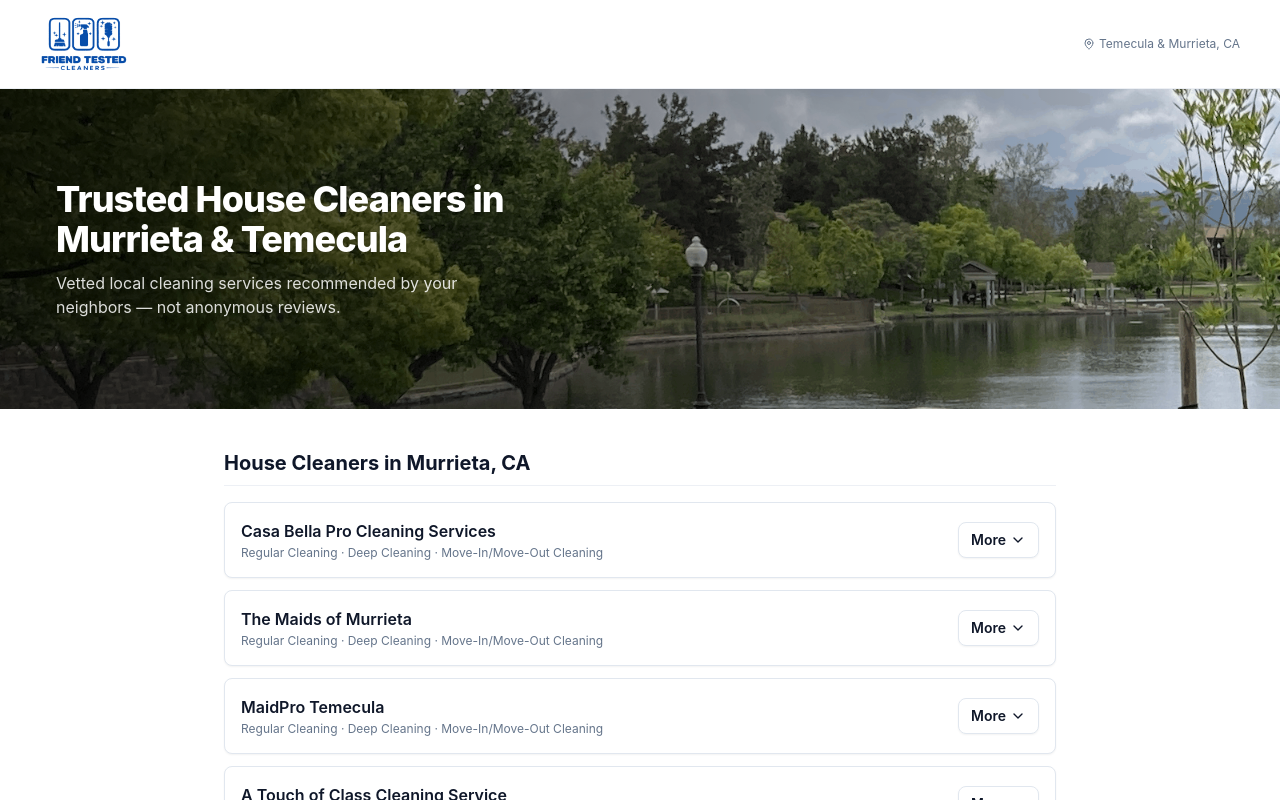
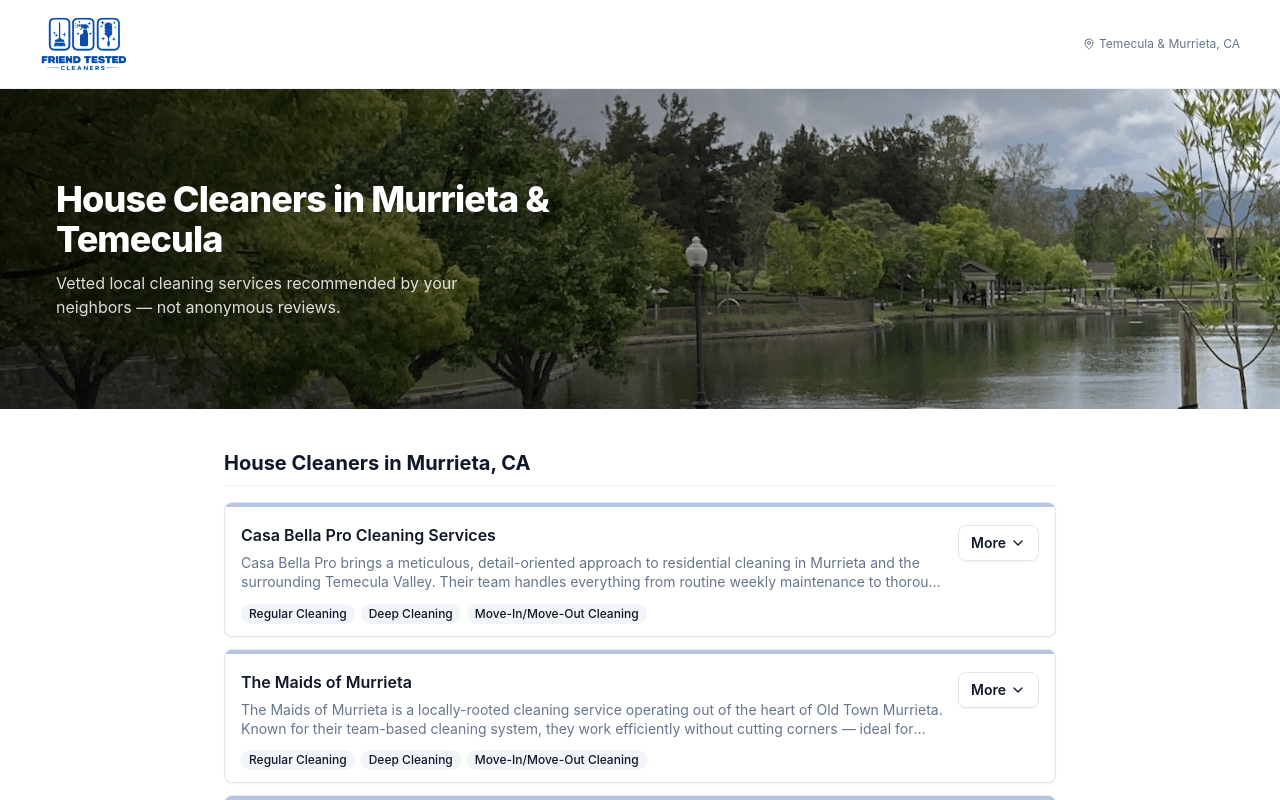
Before and after one commit to smiiith/friend-tested, a React (Vite) app: page / in a window 1280 px wide. Shown: the top 800 px of the page. Built offline with nearby package versions, Linux system fonts and the light colour scheme; no server answers.

Commit message:
swap out a couple services. some UI cleanup

```diff
--- a/index.html
+++ b/index.html
@@ -64,14 +64,14 @@
           "itemListElement": [
             { "@type": "ListItem", "position": 1, "name": "Casa Bella Pro Cleaning Services", "url": "https://friendtested.pro/cleaners/casa-bella-pro-cleaning-services" },
             { "@type": "ListItem", "position": 2, "name": "The Maids of Murrieta", "url": "https://friendtested.pro/cleaners/the-maids-of-murrieta" },
-            { "@type": "ListItem", "position": 3, "name": "MaidPro Temecula", "url": "https://friendtested.pro/cleaners/maidpro-temecula" },
+            { "@type": "ListItem", "position": 3, "name": "Julie's House Cleaning Services", "url": "https://friendtested.pro/cleaners/julies-house-cleaning-services" },
             { "@type": "ListItem", "position": 4, "name": "A Touch of Class Cleaning Service", "url": "https://friendtested.pro/cleaners/a-touch-of-class-cleaning-service" },
             { "@type": "ListItem", "position": 5, "name": "Barreras Cleaning Services", "url": "https://friendtested.pro/cleaners/barreras-cleaning-services" },
             { "@type": "ListItem", "position": 6, "name": "HouseCleaning by Christina", "url": "https://friendtested.pro/cleaners/housecleaning-by-christina" },
             { "@type": "ListItem", "position": 7, "name": "Maid Spotless", "url": "https://friendtested.pro/cleaners/maid-spotless" },
             { "@type": "ListItem", "position": 8, "name": "Maria's Cleaning Service", "url": "https://friendtested.pro/cleaners/marias-cleaning-service" },
             { "@type": "ListItem", "position": 9, "name": "Your Favorite Cleaners", "url": "https://friendtested.pro/cleaners/your-favorite-cleaners" },
-            { "@type": "ListItem", "position": 10, "name": "Molly Maid of Temecula Valley", "url": "https://friendtested.pro/cleaners/molly-maid-of-temecula-valley" }
+            { "@type": "ListItem", "position": 10, "name": "Martha's and Company Cleaning Services", "url": "https://friendtested.pro/cleaners/marthas-and-company-cleaning-services" }
           ]
         }
       ]
--- a/src/components/LandingPage.tsx
+++ b/src/components/LandingPage.tsx
@@ -13,19 +13,20 @@
 import cleanersData from "@/data/cleaners.json";
 import neighborhoodsData from "@/data/neighborhoods.json";
 
-type Cleaner = typeof cleanersData[0];
+type Cleaner = (typeof cleanersData)[0];
 
 export function LandingPage() {
   const [expandedId, setExpandedId] = useState<string | null>(null);
   const [bookingCleaner, setBookingCleaner] = useState<Cleaner | null>(null);
 
   useEffect(() => {
-    document.title = "Friend Tested Cleaners | Trusted House Cleaners in Murrieta & Temecula, CA";
+    document.title =
+      "Friend Tested Cleaners | House Cleaners in Murrieta & Temecula, CA";
     const meta = document.querySelector('meta[name="description"]');
     if (meta) {
       meta.setAttribute(
         "content",
-        "Find vetted local house cleaners and maid services in Murrieta and Temecula, CA. Browse trusted cleaning services recommended by your neighbors."
+        "Find vetted local house cleaners and maid services in Murrieta and Temecula, CA. Browse cleaning services recommended by your neighbors.",
       );
     }
   }, []);
@@ -54,7 +55,11 @@
     <div className="min-h-screen bg-background flex flex-col">
       {/* ── Nav ── */}
       <header className="w-full px-5 md:px-10 py-4 flex items-center justify-between border-b border-border/60 bg-background/95 backdrop-blur-sm sticky top-0 z-40">
-        <img src="/logos/friend-tested-cleaners-dark-blue.png" alt="Friend Tested Cleaners" className="h-14 w-auto" />
+        <img
+          src="/logos/friend-tested-cleaners-dark-blue.png"
+          alt="Friend Tested Cleaners"
+          className="h-14 w-auto"
+        />
         <span className="inline-flex items-center gap-1 text-xs text-muted-foreground">
           <MapPin className="w-3 h-3" />
           Temecula &amp; Murrieta, CA
@@ -74,16 +79,16 @@
         {/* Text */}
         <div className="relative h-full flex flex-col justify-center px-6 sm:px-10 md:px-14 max-w-2xl">
           <h1 className="text-3xl sm:text-4xl font-extrabold text-white leading-tight tracking-tight mb-3 drop-shadow">
-            Trusted House Cleaners in Murrieta &amp; Temecula
+            House Cleaners in Murrieta &amp; Temecula
           </h1>
           <p className="text-sm sm:text-base text-white/85 max-w-md">
-            Vetted local cleaning services recommended by your neighbors — not anonymous reviews.
+            Vetted local cleaning services recommended by your neighbors — not
+            anonymous reviews.
           </p>
         </div>
       </section>
 
       <main className="flex-1 w-full max-w-4xl mx-auto px-5 md:px-8 py-10">
-
         {/* ── Murrieta section ── */}
         <CleanerSection
           title="House Cleaners in Murrieta, CA"
@@ -130,12 +135,12 @@
           <p className="text-sm leading-relaxed">
             Whether you need weekly housekeeping, a one-time deep clean, or a
             move-out cleaning in Murrieta or Temecula, the right cleaner makes
-            all the difference. Friend Tested Cleaners is a directory of local home
-            cleaning services in the Temecula Valley — from established franchises
-            like MaidPro and Molly Maid to trusted independent cleaners who know
-            your neighborhood by name. Browse listings above to find a house
-            cleaner near you, or click any name to learn more about their services
-            and coverage area.
+            all the difference. Friend Tested Cleaners is a directory of local
+            home cleaning services in the Temecula Valley — from established
+            franchises like MaidPro and Molly Maid to independent cleaners who
+            know your neighborhood by name. Browse listings above to find a
+            house cleaner near you, or click any name to learn more about their
+            services and coverage area.
           </p>
         </section>
       </main>
@@ -143,15 +148,17 @@
       {/* ── Footer ── */}
       <footer className="border-t border-border/60 py-4 px-5 md:px-10 mt-10">
         <p className="text-xs text-center text-muted-foreground">
-          &copy; {new Date().getFullYear()} Friend Tested Cleaners &bull; Temecula
-          &amp; Murrieta, CA
+          &copy; {new Date().getFullYear()} Friend Tested Cleaners &bull;
+          Temecula &amp; Murrieta, CA
         </p>
       </footer>
 
       {/* ── Book Online Dialog ── */}
       <Dialog
         open={bookingCleaner !== null}
-        onOpenChange={(open) => { if (!open) setBookingCleaner(null); }}
+        onOpenChange={(open) => {
+          if (!open) setBookingCleaner(null);
+        }}
       >
         <DialogContent>
           <DialogHeader>
@@ -232,17 +239,20 @@
 }: CleanerCardProps) {
   return (
     <div className="rounded-[var(--radius)] border border-border bg-card shadow-sm overflow-hidden">
+      {/* Top accent bar */}
+      <div className="h-1 bg-primary/30" />
+
       {/* Card header row */}
-      <div className="flex items-center justify-between px-4 py-4 gap-3">
+      <div className="flex items-start justify-between px-4 pt-4 pb-3 gap-3">
         <div className="flex-1 min-w-0">
           <Link
             to={`/cleaners/${cleaner.id}`}
-            className="font-semibold text-foreground hover:text-primary hover:underline truncate block"
+            className="font-semibold text-foreground hover:text-primary hover:underline block mb-1.5"
           >
             {cleaner.name}
           </Link>
-          <p className="text-xs text-muted-foreground mt-0.5">
-            {cleaner.services.slice(0, 3).join(" · ")}
+          <p className="text-sm text-muted-foreground leading-snug line-clamp-2">
+            {cleaner.description}
           </p>
         </div>
         <Button
@@ -250,7 +260,7 @@
           size="sm"
           onClick={onToggle}
           aria-expanded={expanded}
-          className="shrink-0 gap-1"
+          className="shrink-0 gap-1 mt-0.5"
         >
           {expanded ? (
             <>Less <ChevronUp className="w-3.5 h-3.5" /></>
@@ -260,9 +270,18 @@
         </Button>
       </div>
 
+      {/* Service chips */}
+      <div className="px-4 pb-3 flex flex-wrap gap-1.5">
+        {cleaner.services.slice(0, 3).map((s) => (
+          <span key={s} className="px-2 py-0.5 rounded-full bg-secondary text-secondary-foreground text-xs font-medium">
+            {s}
+          </span>
+        ))}
+      </div>
+
       {/* Expanded panel */}
       {expanded && (
-        <div className="px-4 pb-4 pt-1 border-t border-border/50 flex flex-col sm:flex-row sm:items-center gap-3">
+        <div className="px-4 pb-4 pt-2 border-t border-border/50 flex flex-col sm:flex-row sm:items-center gap-3">
           <a
             href={`tel:${cleaner.phone.replace(/\D/g, "")}`}
             onClick={onPhoneClick}
--- a/src/data/cleaners.json
+++ b/src/data/cleaners.json
@@ -20,14 +20,14 @@
     "services": ["Regular Cleaning", "Deep Cleaning", "Move-In/Move-Out Cleaning", "Office Cleaning"]
   },
   {
-    "id": "maidpro-temecula",
-    "name": "MaidPro Temecula",
-    "phone": "(951) 506-6100",
-    "address": "26856 Adams Ave, Murrieta, CA 92562",
+    "id": "julies-house-cleaning-services",
+    "name": "Julie's House Cleaning Services",
+    "phone": "(714) 833-8936",
+    "address": "Murrieta, CA 92562",
     "city": "Murrieta",
-    "serviceArea": ["Murrieta", "Temecula", "Wildomar", "Lake Elsinore"],
-    "description": "MaidPro Temecula is part of one of North America's most recognized residential cleaning franchises, bringing professional-grade systems and training to the Temecula Valley. Their 49-Point Checklist ensures nothing gets missed, and their recurring cleaning plans make it easy to maintain a consistently clean home. Serving Murrieta, Temecula, and nearby communities, MaidPro is a dependable choice for homeowners who value consistency and accountability.",
-    "services": ["Regular Cleaning", "Deep Cleaning", "Move-In/Move-Out Cleaning", "Green Cleaning"]
+    "serviceArea": ["Murrieta", "Temecula"],
+    "description": "Julie's House Cleaning Services is an owner-operated cleaning business based in Murrieta, built on personal attention and a genuine commitment to leaving every home spotless. Julie handles each job herself or with a small trusted crew, meaning you always know who's coming through your door. Her clients appreciate the consistency, the care she takes with their belongings, and the kind of reliable communication you simply don't get from a franchise.",
+    "services": ["Regular Cleaning", "Deep Cleaning", "Move-In/Move-Out Cleaning"]
   },
   {
     "id": "a-touch-of-class-cleaning-service",
@@ -90,13 +90,13 @@
     "services": ["Regular Cleaning", "Deep Cleaning", "Office Cleaning", "Move-In/Move-Out Cleaning"]
   },
   {
-    "id": "molly-maid-of-temecula-valley",
-    "name": "Molly Maid of Temecula Valley",
-    "phone": "(951) 374-1754",
-    "address": "27665 Jefferson Ave, Temecula, CA 92590",
+    "id": "marthas-and-company-cleaning-services",
+    "name": "Martha's and Company Cleaning Services",
+    "phone": "(951) 546-3837",
+    "address": "Temecula, CA 92590",
     "city": "Temecula",
-    "serviceArea": ["Temecula", "Murrieta", "Wildomar", "Menifee"],
-    "description": "Molly Maid of Temecula Valley brings the reliability and training standards of a nationally-recognized brand with the local knowledge of a team that knows the Temecula Valley inside and out. Operating from their Jefferson Avenue location, they serve homeowners throughout the region with customizable cleaning plans, background-checked team members, and a satisfaction guarantee. A strong choice for anyone who wants professional, insured cleaning without the uncertainty of an unknown provider.",
-    "services": ["Regular Cleaning", "Deep Cleaning", "Move-In/Move-Out Cleaning", "Recurring Plans"]
+    "serviceArea": ["Temecula", "Murrieta"],
+    "description": "Martha's and Company Cleaning Services is a local, independently owned cleaning business serving the Temecula area. Martha and her team bring a warm, professional approach to every home they clean — the kind of personalized service that keeps clients coming back. Whether you need a thorough one-time clean or reliable recurring housekeeping, Martha's is the type of local cleaner that quickly becomes a trusted part of your household routine.",
+    "services": ["Regular Cleaning", "Deep Cleaning", "Move-In/Move-Out Cleaning"]
   }
 ]
```
Also changed, not shown: 2 other files (tests, documents, lock files or other folders).
